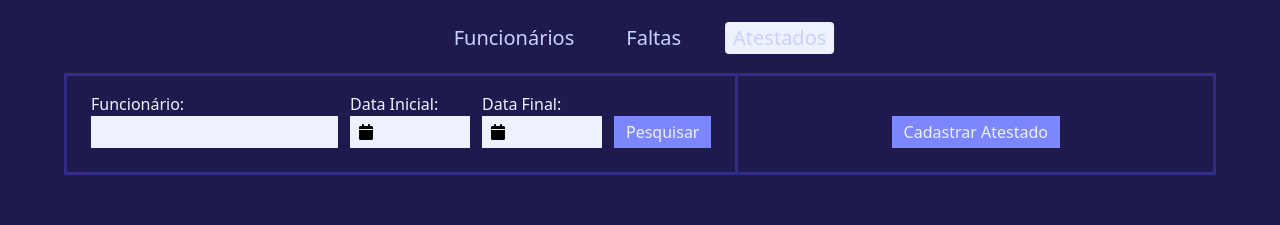
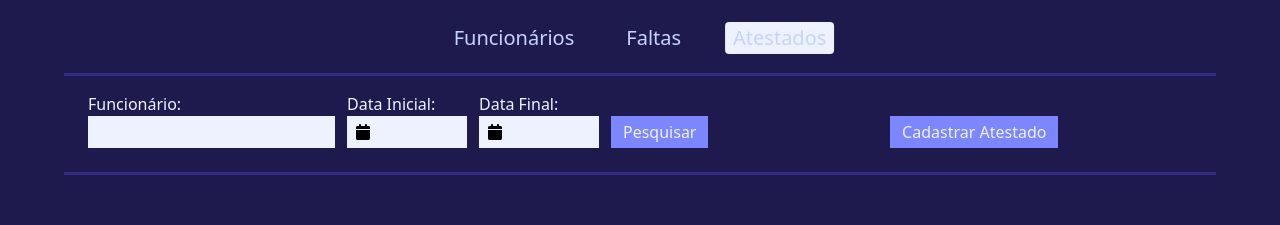
Before and after one commit to brunoazvd/sistema-funcionarios, a React (Vite) app in the folder client/: page / in a window 1280 px wide. Both pictures are taken after a click on the tab "Atestados". Shown: the top 225 px of the page. Built offline with nearby package versions, Linux system fonts and the light colour scheme.

Commit message:
optimized styles for AtestadosManager

```diff
--- a/client/src/components/AtestadosManager.jsx
+++ b/client/src/components/AtestadosManager.jsx
@@ -14,8 +14,8 @@ const AtestadosManager = () => {
 
 	return (
 		<>
-			<div className="flex flex-row">
-				<div className="flex flex-row gap-3 border-3 border-t-0 border-indigo-900 w-min px-6 pb-6 pt-4">
+			<div className="flex flex-row border-b-3 border-indigo-900 pb-6 pt-4 mb-9">
+				<div className="flex flex-row gap-3 w-min px-6">
 					<div>
 						<p>Funcionário:</p>
 						<Input
@@ -52,7 +52,7 @@ const AtestadosManager = () => {
 						Pesquisar
 					</button>
 				</div>
-				<div className="flex flex-row gap-3 border-3 border-t-0 border-l-0 border-indigo-900 w-full px-6 pb-6 pt-4">
+				<div className="flex flex-row gap-3 w-full px-6">
 					<button className="bg-indigo-400 hover:bg-indigo-500 px-3 h-8 mt-auto mx-auto">
 						Cadastrar Atestado
 					</button>
```
